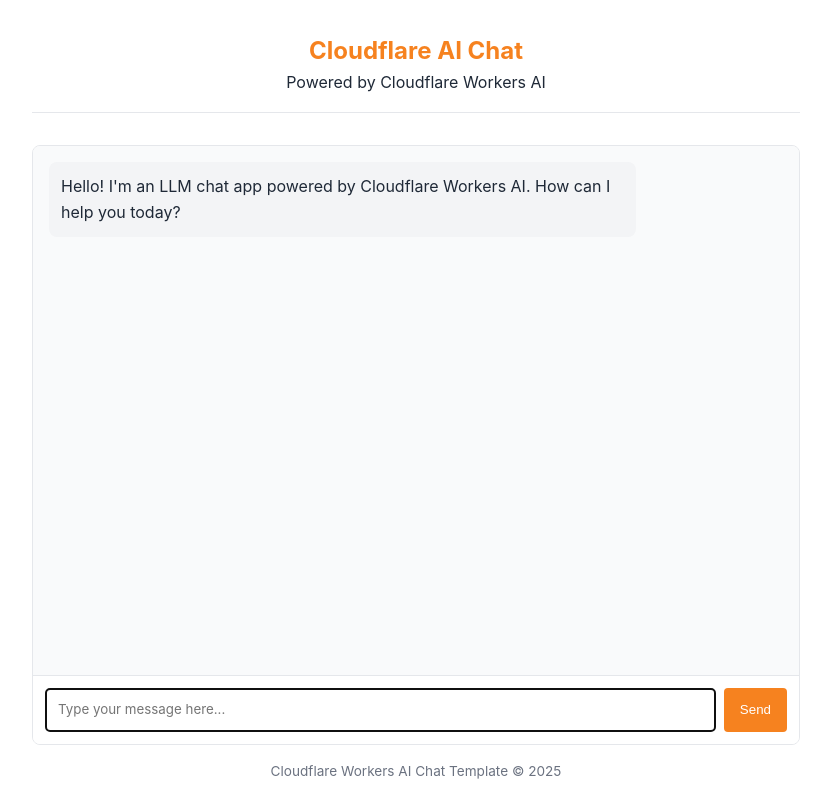
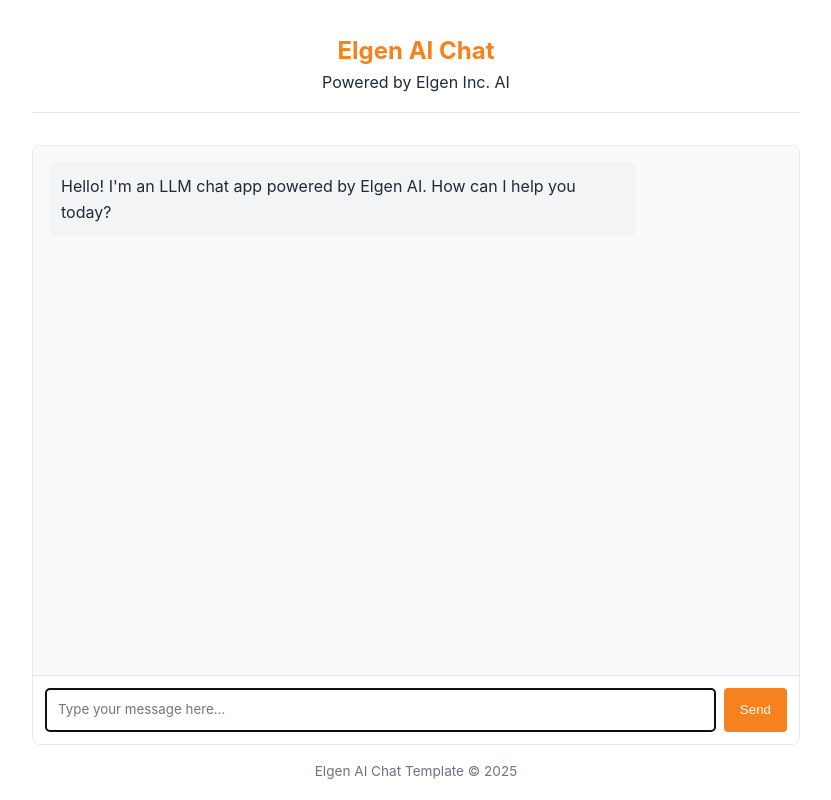
Before and after one commit to FlyingDragon6511/llm-chat-app-template, a website: page public/index.html in a window 1280 px wide. Shown: the whole page, without its empty margins (224-1055 px from the left). Drawn offline with Linux system fonts and the light colour scheme.

Commit message:
Update index.html

```diff
--- a/public/index.html
+++ b/public/index.html
@@ -3,7 +3,7 @@
   <head>
     <meta charset="UTF-8" />
     <meta name="viewport" content="width=device-width, initial-scale=1.0" />
-    <title>LLM Chat App</title>
+    <title>Elgen</title>
     <style>
       :root {
         --primary-color: #f6821f;
@@ -138,22 +138,22 @@
   </head>
   <body>
     <header>
-      <h1>Cloudflare AI Chat</h1>
-      <p>Powered by Cloudflare Workers AI</p>
+      <h1>Elgen AI Chat</h1>
+      <p>Powered by Elgen Inc. AI</p>
     </header>
 
     <div class="chat-container">
       <div id="chat-messages" class="chat-messages">
         <div class="message assistant-message">
           <p>
-            Hello! I'm an LLM chat app powered by Cloudflare Workers AI. How can
+            Hello! I'm an LLM chat app powered by Elgen AI. How can
             I help you today?
           </p>
         </div>
       </div>
 
       <div class="typing-indicator" id="typing-indicator">
-        AI is thinking...
+        Elgen AI is thinking...
       </div>
 
       <div class="message-input">
@@ -168,7 +168,7 @@
     </div>
 
     <footer>
-      <p>Cloudflare Workers AI Chat Template &copy; 2025</p>
+      <p>Elgen AI Chat Template &copy; 2025</p>
     </footer>
 
     <!-- Chat app script -->
```
